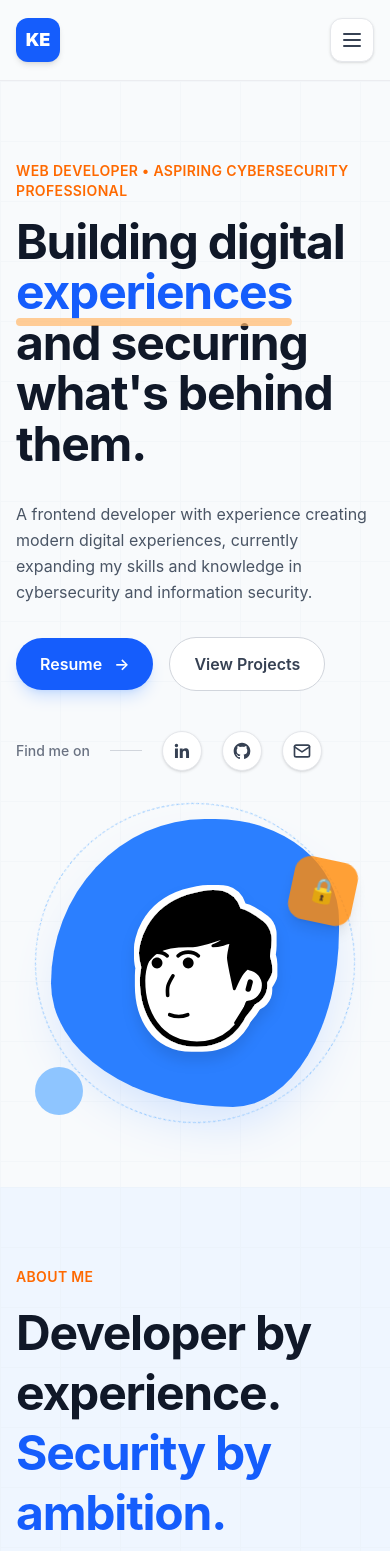
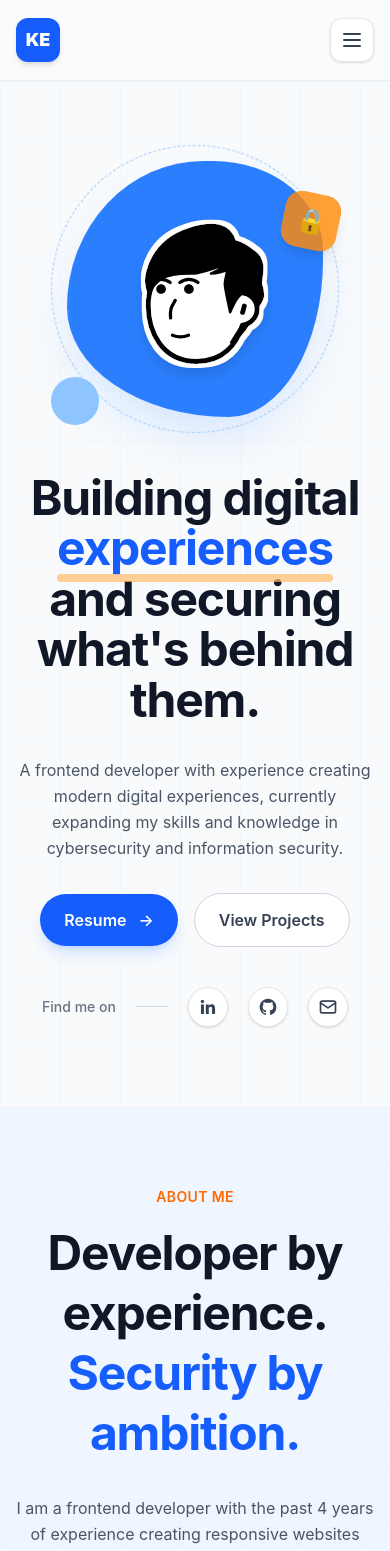
Before and after one commit to Gaaame/Kenneth-Eugenio_Personal-Portfolio, a React (Vite) app: page / in a window 390 px wide. Shown: the top 1551 px of the page. Built offline with nearby package versions, Linux system fonts and the light colour scheme.

Commit message:
Ceneterd Home Page, other UI refinements

```diff
--- a/src/Components/Experience.tsx
+++ b/src/Components/Experience.tsx
@@ -8,7 +8,7 @@ const experiences = [
       "Collaborated with international clients across Europe, North and South America to develop and implement marketing solutions that enhanced brand visibility and accessibility. Developed and optimized HTML and CSS creatives for deployment through Google Campaign Manager, ensuring accurate functionality, responsiveness, and adherence to campaign requirements.",
   },
   {
-    img: "https://external-content.duckduckgo.com/iu/?u=https%3A%2F%2Flookaside.fbsbx.com%2Flookaside%2Fcrawler%2Fmedia%2F%3Fmedia_id%3D122113560428036576&f=1&nofb=1&ipt=16758f6549c56a940c30cad0df9f85da3e47125697fc253d46a0e80b66215885&ipo=images",
+    img: "https://scontent.fcrk3-3.fna.fbcdn.net/v/t39.30808-6/383227245_122113560422036576_1853721362413452941_n.jpg?stp=dst-jpg_tt6&cstp=mx1080x1080&ctp=s1080x1080&_nc_cat=104&_nc_map=urlgen_bucketless&ccb=1-7&_nc_sid=6ee11a&_nc_eui2=AeHBK-CqjhqxpCeqDXEv8yfrt1I-OwR8aYS3Uj47BHxphIDgnXqQEEGCFzmV3l_o2ZA&_nc_ohc=2mQiMRZ3xeEQ7kNvwFAIrug&_nc_oc=Adrru_GXrcH1VAUjEZ-KUSR7o-YN-OE054L5B0rOtQpPfNtEnCzz1NMU8FoojZekeFYp_4M-AdUvk_iFJNQBdsQ-&_nc_zt=23&_nc_ht=scontent.fcrk3-3.fna&_nc_gid=8B2_BEmWxzw8VF5-AO4uRw&_nc_ss=7b2a8&oh=00_AQN8n3N2C9P-XTnqPqHDGvX27UTqgL7TK3O1BvgLLJ-Z3w&oe=6AC3BA30",
     company: "One Document Corporation",
     year: "2021 - 2024",
     role: "Frontend Developer",
@@ -65,9 +65,9 @@ function Experience() {
                   {/* Card Hover Accent */}
                   <div className="absolute left-0 top-0 h-full w-1 bg-gradient-to-b from-blue-500 to-orange-400 transition-all duration-300 group-hover:w-2" />
 
-                  <div className="relative flex flex-col gap-6 md:flex-row md:items-start">
+                  <div className="relative flex flex-col text-center gap-6 md:text-left md:flex-row md:items-start">
                     {/* Logo */}
-                    <div className="flex h-20 w-20 shrink-0 items-center justify-center rounded-2xl border border-gray-100 bg-white p-3 shadow-sm transition-all duration-300 group-hover:scale-105 group-hover:shadow-md sm:h-24 sm:w-24">
+                    <div className="flex h-28 w-72 mx-auto shrink-0 items-center justify-center rounded-2xl border border-gray-100 bg-white p-2 shadow-sm transition-all duration-300 group-hover:scale-105 group-hover:shadow-md sm:h-24 sm:w-24 sm:p-3">
                       <img
                         src={experience.img}
                         alt={`${experience.company} logo`}
@@ -78,7 +78,7 @@ function Experience() {
                     {/* Content */}
                     <div className="flex-1">
                       {/* Header */}
-                      <div className="flex flex-col gap-4 sm:flex-row sm:items-start sm:justify-between">
+                      <div className="flex flex-col items-center gap-4 sm:flex-row sm:items-start sm:justify-between">
                         <div>
                           <p className="mb-1 text-sm font-semibold text-orange-500">
                             {experience.role}
@@ -90,7 +90,7 @@ function Experience() {
                         </div>
 
                         {/* Year Badge */}
-                        <span className="w-fit rounded-full border border-blue-100 bg-blue-50 px-4 py-2 text-sm font-semibold text-blue-600 transition-colors duration-300 group-hover:bg-blue-500 group-hover:text-white">
+                        <span className="w-fit rounded-full border border-blue-100 bg-blue-50 px-4 py-2 text-center text-sm font-semibold text-blue-600 transition-colors duration-300 group-hover:bg-blue-500 group-hover:text-white sm:text-left">
                           {experience.year}
                         </span>
                       </div>
--- a/src/Components/Hero.tsx
+++ b/src/Components/Hero.tsx
@@ -10,14 +10,37 @@ function Hero() {
       {/* Grid Decoration */}
       <div className="absolute inset-0 bg-[linear-gradient(to_right,#e2e8f0_1px,transparent_1px),linear-gradient(to_bottom,#e2e8f0_1px,transparent_1px)] bg-[size:60px_60px] opacity-20" />
 
-      <div className="relative mx-auto grid min-h-screen max-w-7xl items-center gap-12 px-4 py-20 sm:px-6 md:grid-cols-2 lg:px-8">
+      <div className="relative mx-auto flex min-h-screen max-w-5xl flex-col items-center justify-center px-4 py-20 text-center sm:px-6 lg:px-8">
+        {/* Avatar Section */}
+        <div className="relative mb-10 flex w-full justify-center">
+          <div className="relative flex h-64 w-64 items-center justify-center sm:h-80 sm:w-80 md:h-[360px] md:w-[360px]">
+            {/* Outer Blob */}
+            <div className="blob-border absolute inset-0 bg-blue-500 shadow-2xl shadow-blue-500/20" />
+
+            {/* Rotating Decorative Ring */}
+            <div className="absolute -inset-4 animate-[spin_20s_linear_infinite] rounded-full border border-dashed border-blue-300" />
+
+            {/* Security Accent */}
+            <div className="absolute -right-4 top-8 z-20 flex h-14 w-14 rotate-12 items-center justify-center rounded-2xl bg-orange-400/80 text-2xl shadow-lg">
+              🔒
+            </div>
+
+            {/* Decorative Circle */}
+            <div className="absolute -bottom-2 -left-4 h-12 w-12 rounded-full bg-blue-300" />
+
+            {/* Avatar */}
+            <img
+              src={avatar}
+              alt="Kenneth Eugenio"
+              className="blob-image relative z-10 h-[85%] w-[85%] object-cover drop-shadow-xl"
+            />
+          </div>
+        </div>
+
         {/* Hero Content */}
-        <div className="max-w-2xl">
-          <p className="text-sm font-semibold uppercase tracking-wide text-orange-500 sm:text-base">
-            Web Developer • Aspiring Cybersecurity Professional
-          </p>
-
-          <h1 className="mt-4 text-5xl font-bold leading-[1.05] tracking-tight text-gray-900 sm:text-6xl md:text-6xl lg:text-7xl">
+        <div className="mx-auto max-w-3xl">
+          {/* Heading */}
+          <h1 className="mt-4 text-5xl font-bold leading-[1.05] tracking-tight text-gray-900 sm:text-6xl lg:text-7xl">
             Building digital
             <br />
             <span className="relative inline-block text-blue-600">
@@ -28,14 +51,15 @@ function Hero() {
             and securing what's behind them.
           </h1>
 
-          <p className="mt-8 max-w-xl text-base leading-relaxed text-gray-600 sm:text-lg">
+          {/* Description */}
+          <p className="mx-auto mt-8 max-w-2xl text-base leading-relaxed text-gray-600 sm:text-lg">
             A frontend developer with experience creating modern digital
             experiences, currently expanding my skills and knowledge in
             cybersecurity and information security.
           </p>
 
           {/* Actions */}
-          <div className="mt-8 flex flex-wrap items-center gap-4">
+          <div className="mt-8 flex flex-wrap items-center justify-center gap-4">
             <a
               href={resume}
               download="Kenneth-Eugenio-Resume-2026.pdf"
@@ -56,7 +80,7 @@ function Hero() {
           </div>
 
           {/* Social Links */}
-          <div className="mt-10 flex items-center gap-5">
+          <div className="mt-10 flex items-center justify-center gap-5">
             <span className="text-sm font-medium text-gray-500">
               Find me on
             </span>
@@ -65,7 +89,7 @@ function Hero() {
 
             {/* LinkedIn */}
             <a
-              href="https://www.linkedin.com/in/kenneth-eugenio-7452403a0/?lipi=urn%3Ali%3Apage%3Ad_flagship3_profile_view_base_contact_details%3B82%2F%2BfiooTaisPF6sh24h4g%3D%3D"
+              href="https://www.linkedin.com/in/kenneth-eugenio-7452403a0/"
               rel="noreferrer"
               target="_blank"
               className="flex h-10 w-10 items-center justify-center rounded-full border border-gray-200 bg-white text-gray-700 shadow-sm transition-all duration-300 hover:-translate-y-1 hover:border-blue-500 hover:bg-blue-500 hover:text-white hover:shadow-md"
@@ -90,7 +114,7 @@ function Hero() {
               target="_blank"
               className="flex h-10 w-10 items-center justify-center rounded-full border border-gray-200 bg-white text-gray-700 shadow-sm transition-all duration-300 hover:-translate-y-1 hover:border-violet-500 hover:bg-violet-500 hover:text-white hover:shadow-md"
             >
-              <span className="sr-only">LinkedIn</span>
+              <span className="sr-only">Github</span>
 
               <svg
                 className="size-5"
@@ -109,11 +133,10 @@ function Hero() {
             {/* Email */}
             <a
               href="mailto:eugenio.kennethcleofas@gmail.com"
-              rel="noreferrer"
-              target="_blank"
               className="flex h-10 w-10 items-center justify-center rounded-full border border-gray-200 bg-white text-gray-700 shadow-sm transition-all duration-300 hover:-translate-y-1 hover:border-gray-900 hover:bg-gray-900 hover:text-white hover:shadow-md"
             >
               <span className="sr-only">Email</span>
+
               <svg
                 xmlns="http://www.w3.org/2000/svg"
                 width="24"
@@ -132,44 +155,6 @@ function Hero() {
             </a>
           </div>
         </div>
-
-        {/* Avatar Section */}
-        <div className="relative flex justify-center">
-          <div className="relative flex h-72 w-72 items-center justify-center sm:h-96 sm:w-96 md:h-[420px] md:w-[420px]">
-            {/* Outer Blob */}
-            <div className="blob-border absolute inset-0 bg-blue-500 shadow-2xl shadow-blue-500/20" />
-
-            {/* Rotating Decorative Ring */}
-            <div className="absolute -inset-4 animate-[spin_20s_linear_infinite] rounded-full border border-dashed border-blue-300" />
-
-            {/* Security Accent */}
-            <div className="absolute -right-4 top-10 flex h-16 w-16 rotate-12 items-center justify-center rounded-2xl bg-orange-400/80 text-2xl shadow-lg">
-              🔒
-            </div>
-
-            <div className="absolute -bottom-2 -left-4 h-12 w-12 rounded-full bg-blue-300" />
-
-            {/* Avatar */}
-            <img
-              src={avatar}
-              alt="Avatar"
-              className="blob-image relative z-10 h-[85%] w-[85%] object-cover drop-shadow-xl"
-            />
-
-            {/* Career Card */}
-            <div className="absolute -bottom-4 -left-4 z-20 hidden rounded-2xl border border-white/50 bg-white/90 px-5 py-4 shadow-xl backdrop-blur md:block">
-              <p className="text-xs font-medium text-gray-500">
-                Career Direction
-              </p>
-
-              <p className="text-lg font-bold text-gray-900">Cybersecurity</p>
-
-              <p className="mt-1 text-xs text-blue-600">
-                Building & securing digital systems
-              </p>
-            </div>
-          </div>
-        </div>
       </div>
     </section>
   );
```
Also changed, not shown: src/Components/About.tsx (+6 -4 lines), src/Components/Footer.tsx (+6 -9 lines).
